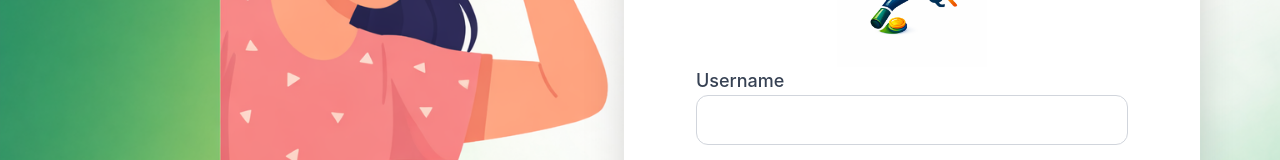
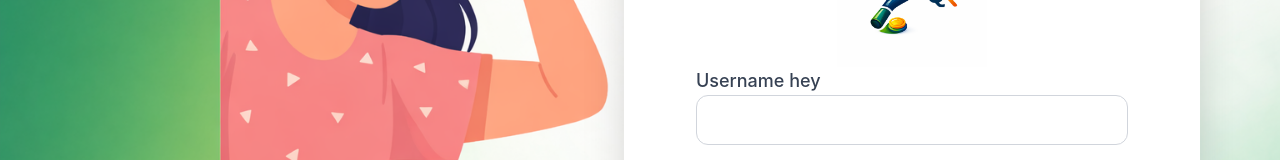
Before and after one commit to vasuki-dev/Expense-Tracker-UI, an Angular app: page /login in a window 1280 px wide. Shown: the part 274-434 px from the top of the page. Built offline with nearby package versions, Linux system fonts and the light colour scheme.

Commit message:
test: pipeline process.

```diff
--- a/src/app/components/login/login.html
+++ b/src/app/components/login/login.html
@@ -9,7 +9,7 @@
             <!-- Username -->
             <div class="space-y-2">
                 <label class="text-lg font-medium text-gray-700">
-                    Username
+                    Username hey
                 </label>
                 <input type="text" [value]="username()" (input)="username.set($event.target.value)"
                     [class.border-red-500]="usernameError()"
```
